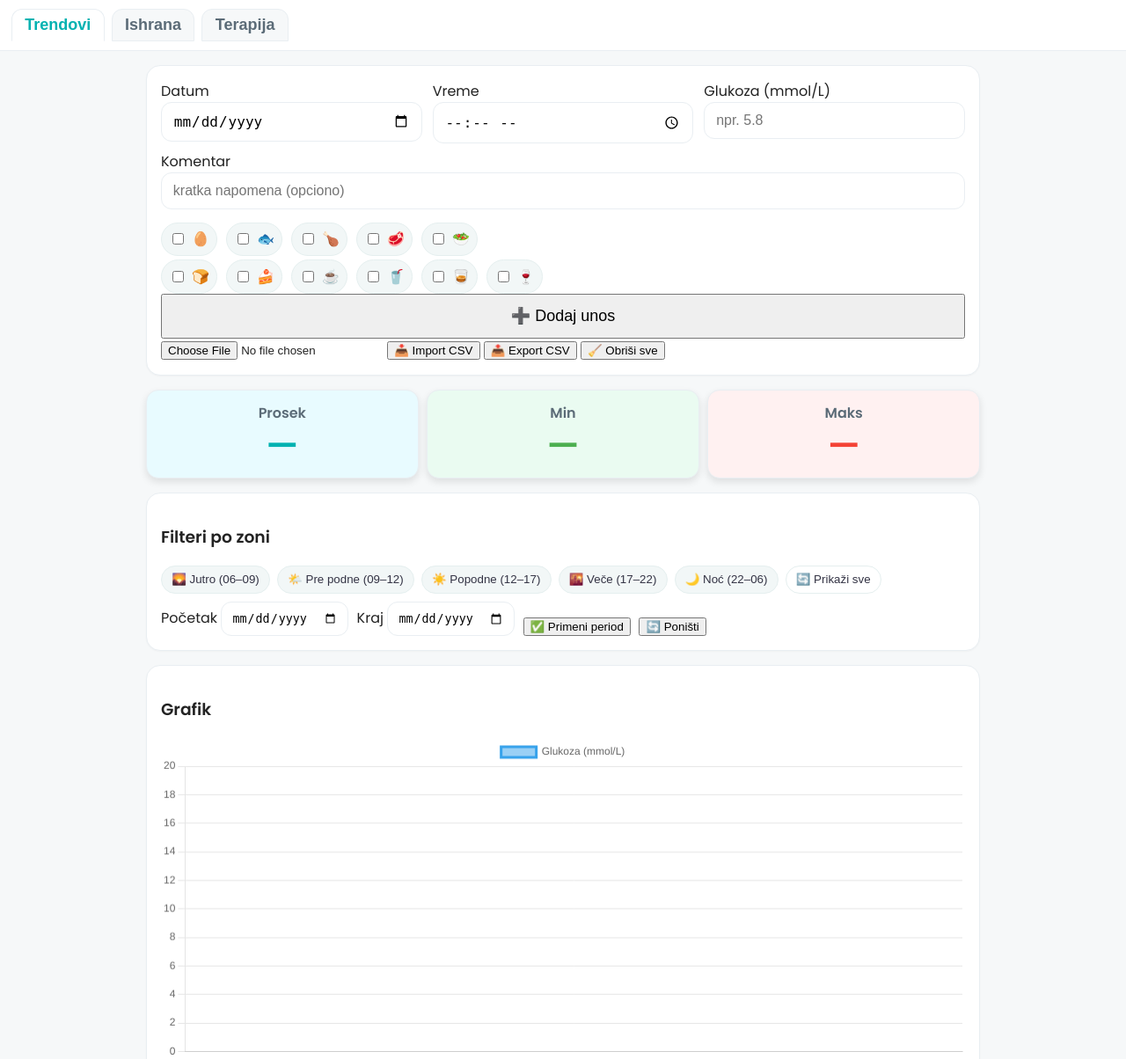
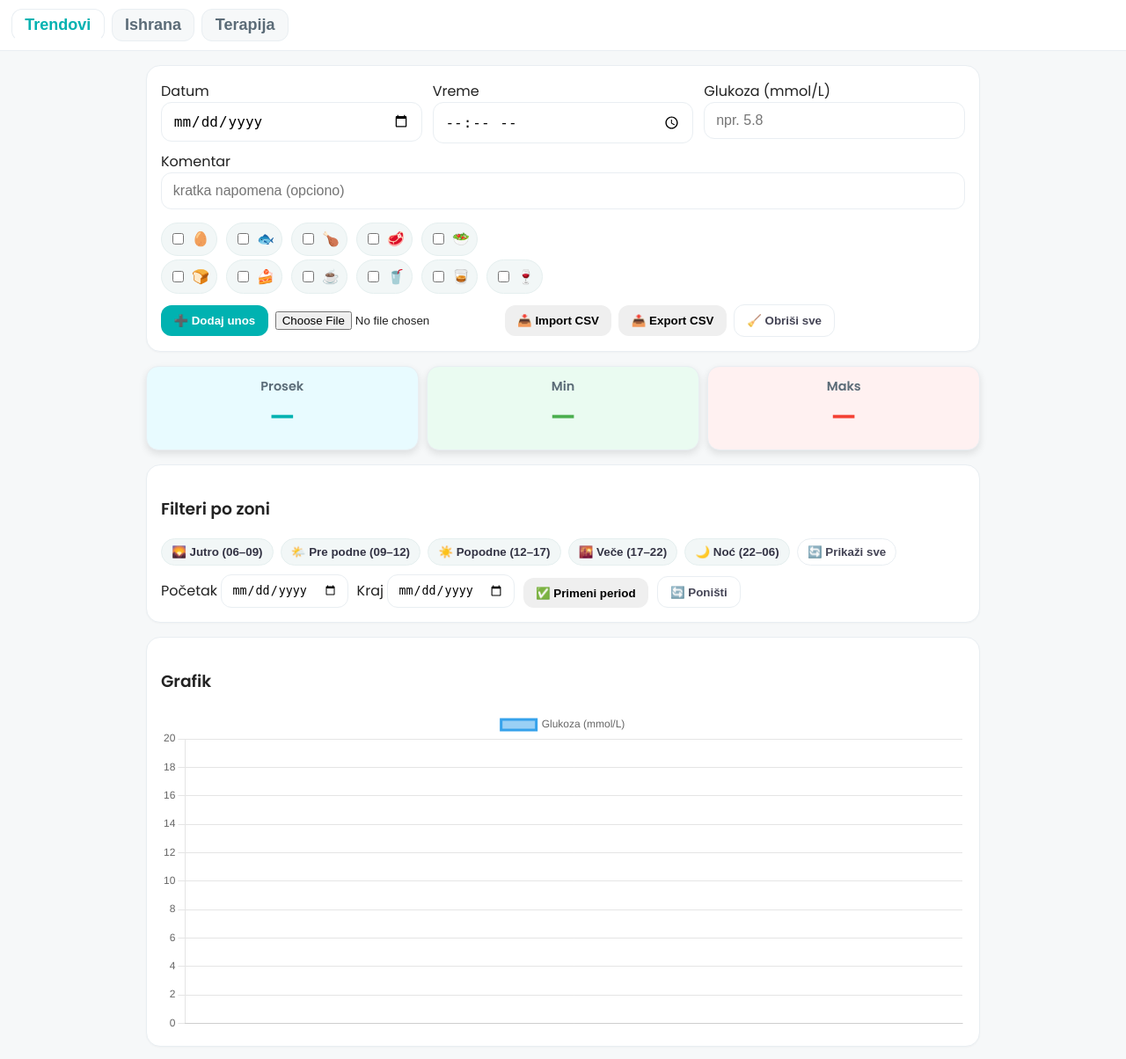
Before and after one commit to Gliko-app/Gliko, a PHP site: page / in a window 1280 px wide. Shown: the top 1204 px of the page at 88% size. Run offline with PHP 8.4, Linux system fonts and the light colour scheme.

Commit message:
Update style.css

```diff
--- a/style.css
+++ b/style.css
@@ -59,47 +59,29 @@ main{ padding:1rem; max-width:980px; margin:0 auto; }
 }
 .emoji-row input{ accent-color:var(--teal) }
 
-/* Update za dugme "Dodaj unos" */
-#btnAdd {
-  width: 100%;  /* Dugme sada zauzima celu širinu svog roditeljskog elementa */
-  padding: .8rem 1rem;  /* Povećavamo padding za veće dugme */
-  font-size: 18px;  /* Povećavamo veličinu fonta za bolju čitljivost */
-}
+/* Dodajemo veće dugme za "Dodaj unos" */
+.actions{ display:flex; gap:.5rem; align-items:center; flex-wrap:wrap; margin-top:.8rem; }
+button{ border:none; cursor:pointer; border-radius:12px; padding:.6rem .9rem; font-weight:600; }
+button.primary{ background:var(--teal); color:#fff; }
+button.ghost{ background:transparent; border:1px solid var(--line); color:#445; }
+button.file{ background:#eef3f6; }
+input.file{ display:inline-block }
 
 /* Specijalna sekcija sa PROSEK, MIN, MAX */
 .stats{ display:grid; grid-template-columns:repeat(3,1fr); gap:.6rem; margin:1rem 0; }
 .stat{
   background:#f6fbff; border:1px solid var(--line); border-radius:14px; padding:.8rem;
-  font-size: 1.5rem;  /* Povećanje fonta za bolje isticanje */
+  font-size: 1.2rem;  /* Povećanje fonta za bolje isticanje */
   text-align: center; /* Centriramo tekst u karticama */
   box-shadow: 0 4px 8px rgba(0,0,0,0.1); /* Dodajemo laganu senku za efekat */
 }
-.stat .label{
-  color:#5b6b77;
-  font-size:1rem; /* Povećanje fonta za labelu */
-  font-weight: 600;
-}
-.stat .value{
-  font-size:2.5rem; /* Povećavamo font za vrednosti */
-  font-weight:700; /* Veći font za vrednosti */
-  line-height: 1.2; /* Proširujemo linije kako bi tekst bio lakše čitljiv */
-}
+.stat .label{ color:#5b6b77; font-size:.9rem; font-weight: 600; }
+.stat .value{ font-size:2rem; font-weight:700; } /* Veći font za vrednosti */
 
 /* Specifične boje za PROSEK, MIN, MAX */
-.stat.prosek{
-  background:#e8fbff;
-  color: #00b2b1; /* Tealski ton za prosek */
-}
-
-.stat.min{
-  background:#eafbf1;
-  color: #4caf50; /* Zeleni ton za minimum */
-}
-
-.stat.max{
-  background:#fff1f1;
-  color: #f44336; /* Crvena boja za maksimum */
-}
+.stat.prosek{ background:#e8fbff; color: #00b2b1; }
+.stat.min{ background:#eafbf1; color: #4caf50; }
+.stat.max{ background:#fff1f1; color: #f44336; }
 
 .chip-row{ display:flex; flex-wrap:wrap; gap:.5rem; margin:.6rem 0 }
 .chip{
```
